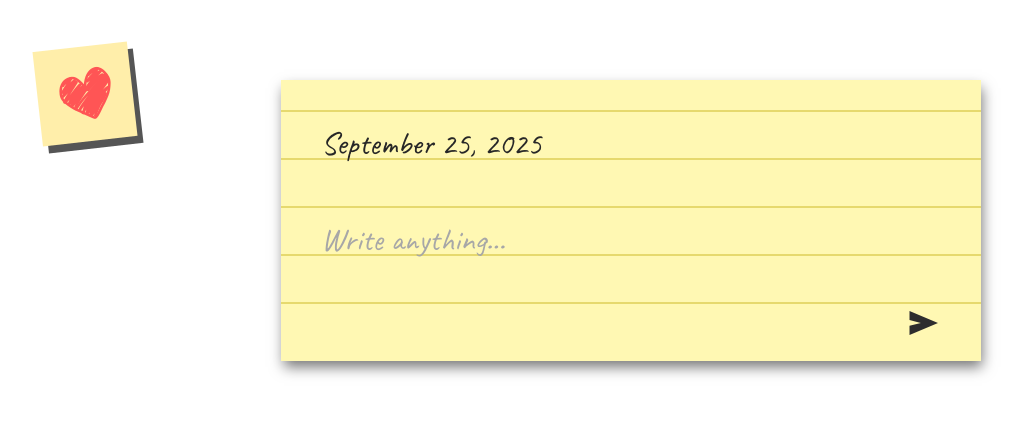
After one commit to aaronw-dev/dailynotes, a Flask app: page /write in a window 1280 px wide. The commit adds this page. Shown: the top 440 px of the page, without its empty margins (9-1031 px from the left). Run offline with Flask 3, Linux system fonts and the light colour scheme; parts of the project's set-up code (start-up, migrations or seed data) failed here and were passed over.

Commit message:
added writing page, woohoo

```diff
--- a/main.py
+++ b/main.py
@@ -1,7 +1,6 @@
 import json
-import random
 import os
-from datetime import datetime, timezone
+from datetime import datetime
 from firebase_admin import credentials, firestore
 from flask import Flask, request, render_template
 import firebase_admin
@@ -64,6 +63,17 @@ def index():
     print(f"{Fore.LIGHTGREEN_EX}Serving {amt} posts.")
     return render_template("index.html", MESSAGES=messagelist)
 
+@app.route("/write")
+def write():
+    return render_template("writing.html")
+
+@app.route("/api/v1/write", methods=["POST"])
+def api_write():
+    params = request.json
+    params["comments"]=[]
+    params["posted"] = datetime.fromisoformat(params["posted"].replace('Z', '+00:00'))
+    db.collection("messages").add(params)
+    return {"status": "success"}, 200
 
 @app.route("/api/v1/comment", methods=["POST"])
 def comment():
--- a/static/style.css
+++ b/static/style.css
@@ -52,6 +52,26 @@ body {
     line-height: 1.5em;
 
     transform-origin: 25% 10%;
+}
+
+.page>textarea {
+    line-height: inherit;
+    color:inherit;
+    font-family: inherit;
+    font-size: inherit;
+    background: none;
+    padding: 0;
+    resize: none;
+    border: none;
+    width: 100%;
+}
+
+.page>textarea::placeholder {
+    color: #a7a7a7;
+}
+
+.page>textarea:focus {
+    outline: none;
 }
 
 ::selection,
@@ -149,7 +169,24 @@ body {
     left: 30px;
     filter: drop-shadow(6px 7px 0px #555555);
 }
-
+.button-row{
+    margin-top: 0.85em;
+    display: flex;
+    justify-content: flex-end;
+}
+.button-row>button{
+    background: none;
+    border: none;
+    width: 36px;
+    height: 36px;
+    cursor: pointer;
+    display: block;
+    padding: 0;
+}
+.button-row>button>img{
+    width: 100%;
+    height: 100%;
+}
 @media only screen and (max-width: 1010px) {
     .corner-icon {
         display: none;
--- /dev/null
+++ b/static/write.js
@@ -0,0 +1,37 @@
+window.addEventListener("load", e => {
+    var dateElement = document.querySelector('.date');
+    if (dateElement) {
+        let now = new Date();
+        let options = { month: 'long', day: 'numeric', year: 'numeric' };
+        let formatted = now.toLocaleDateString('en-US', options);
+        dateElement.innerText = formatted;
+    }
+})
+
+function postMessage() {
+    let textarea = document.querySelector('.page > textarea');
+    let content = textarea.value.trim();
+    if (content) {
+        let isoString = new Date().toISOString();
+        let message = {
+            "text": content,
+            "posted":isoString
+        };
+        fetch('/api/v1/write', {
+            method: 'POST',
+            headers: {
+                'Content-Type': 'application/json'
+            },
+            body: JSON.stringify(message)
+        })
+            .then(response => {
+                if (response.ok) {
+                    location.href = '/';
+                }
+            })
+            .catch(error => {
+                console.error('Error:', error);
+                alert('Error post message.');
+            });
+    }
+}
--- /dev/null
+++ b/templates/writing.html
@@ -0,0 +1,27 @@
+<!DOCTYPE html>
+<html lang="en">
+
+<head>
+    <meta charset="UTF-8">
+    <meta name="viewport" content="width=device-width, initial-scale=1.0">
+    <title>&lt;3 | write</title>
+    <link rel="stylesheet" href="/static/style.css">
+    <link rel="shortcut icon" href="/static/logo/stickyheart-64.png" type="image/png">
+    <script src="/static/write.js"></script>
+</head>
+
+<body>
+    <img src="/static/logo/stickyheart-128.png" class="corner-icon">
+    <div class="page" style="width:700px;">
+        <div class="date">Month Day, Year</div><br>
+        <textarea oninput='this.style.height = "";this.style.height = this.scrollHeight + "px"' onload="this.value=''"
+            placeholder="Write anything..." rows="1"></textarea>
+        <div class="button-row">
+            <button onclick="postMessage()">
+                <img src="/static/icons/send-dark.svg">
+            </button>
+        </div>
+    </div>
+</body>
+
+</html>
```
Also changed, not shown: static/icons/send-dark.svg (added).
